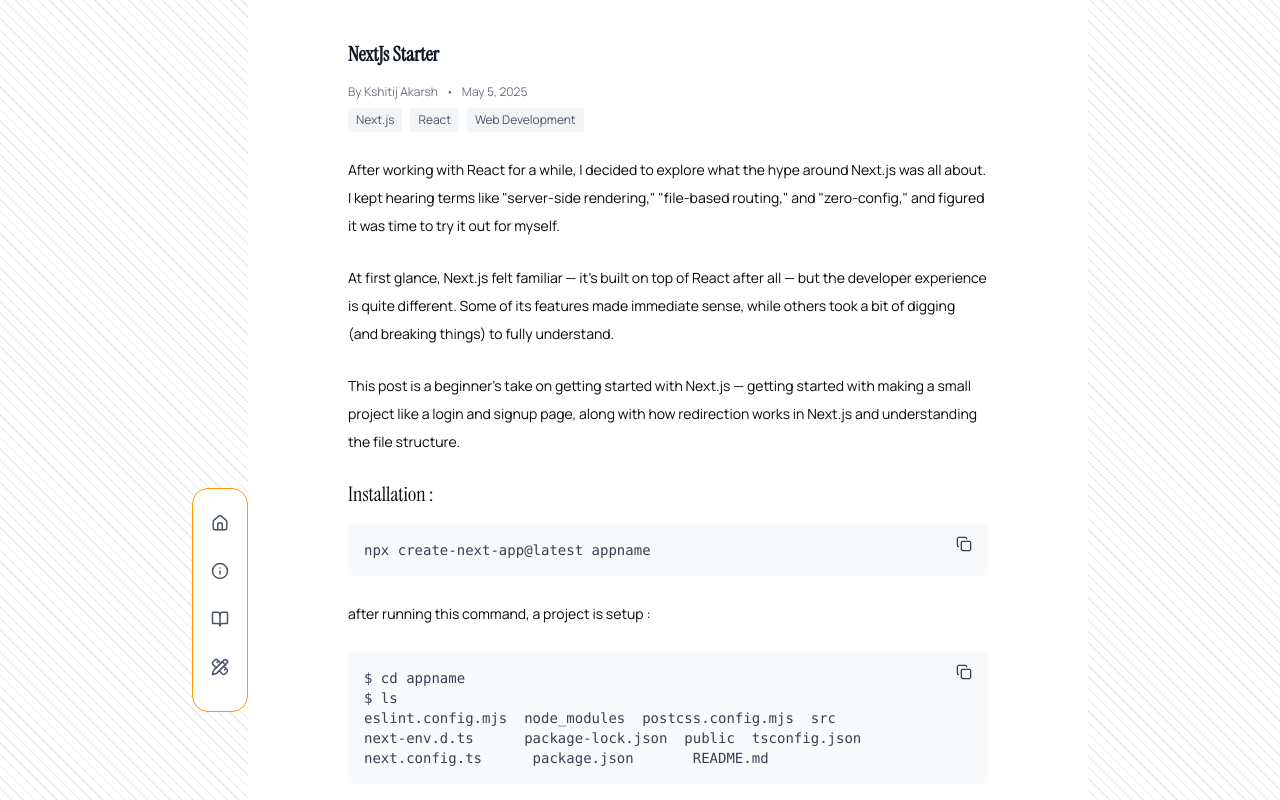
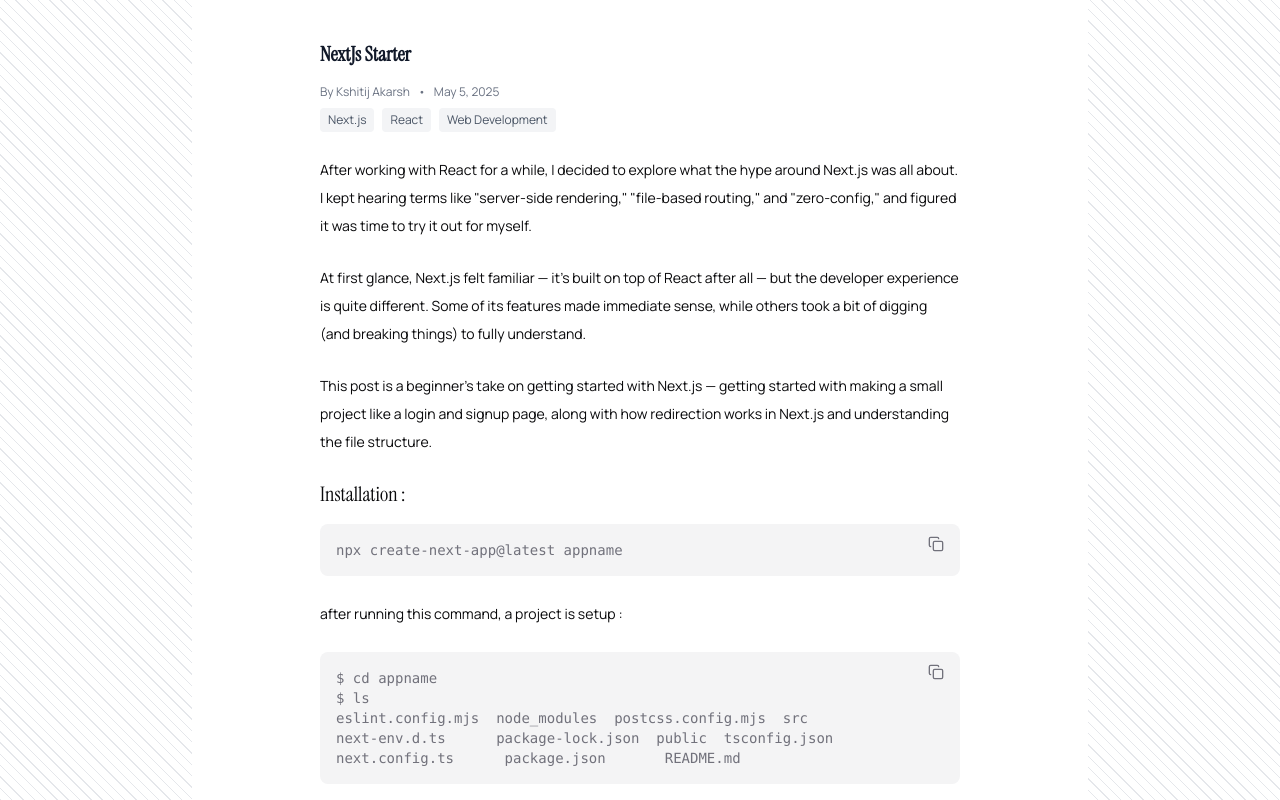
Before and after one commit to kshitijakarsh/port, a Next.js app: page /blogs/1 in a window 1280 px wide. Shown: the top 800 px of the page. Built offline with nearby package versions, Linux system fonts and the light colour scheme.

Commit message:
feat: Implement dark mode with a new `oklch` based design system, refactor component styling, and add a Navbar component.

```diff
--- a/package.json
+++ b/package.json
@@ -23,6 +23,7 @@
     "lucide-react": "^0.525.0",
     "motion": "^12.23.25",
     "next": "16.0.10",
+    "next-themes": "^0.4.6",
     "react": "^19.2.1",
     "react-activity-calendar": "^3.0.1",
     "react-day-picker": "^9.11.3",
--- a/src/app/(site)/layout.tsx
+++ b/src/app/(site)/layout.tsx
@@ -10,7 +10,7 @@ export default function SiteLayout({
     <ErrorBoundary>
       <div className="max-w-4xl mx-auto w-full mb-22 sm:mb-0">
         <div className="flex">
-          <Sidebar />
+          {/* <Sidebar /> */}
           <main className="flex-1 w-full bg-white">{children}</main>
         </div>
       </div>
--- a/src/app/(site)/page.tsx
+++ b/src/app/(site)/page.tsx
@@ -5,15 +5,16 @@ import RecentBlog from "@/components/sections/RecentBlogs";
 import { GradientText } from "@/components/ui/shadcn-io/gradient-text";
 import Github from "@/components/sections/Github";
 import Button from "@/components/Button";
+import Navbar from "@/components/home/Navbar";
 
 export default function Home() {
   return (
-    <div className="flex w-full">
-      <div className="hidden sm:block w-px bg-gray-200 inset-shadow" />
+    <div className="flex w-full bg-background min-h-screen text-foreground">
+      <div className="hidden sm:block w-px bg-border inset-shadow" />
 
       <div className="flex-1 w-full">
-        <div className="flex flex-col sm:flex-row justify-between sm:items-center gap-4 w-full px-4 sm:px-8 md:px-12 lg:px-16">
-          <GradientText
+        <div className="flex flex-col py-10 sm:flex-row justify-between sm:items-center gap-4 w-full px-0.5">
+          {/* <GradientText
             text="Kshitij Akarsh"
             gradient="linear-gradient(90deg, #fcd34d 0%, #f59e0b 50%, #f97316 100%)"
             className="serif text-3xl sm:text-4xl text-center mt-10 mb-2 sm:mb-10"
@@ -21,7 +22,9 @@ export default function Home() {
 
           <div className="hidden sm:flex justify-end">
             <Button text="Download Resume" />
-          </div>
+          </div> */}
+
+          <Navbar />
         </div>
         <div className="flex justify-center">
           <div className="flex flex-col gap-6 w-full max-w-4xl">
@@ -33,7 +36,7 @@ export default function Home() {
           </div>
         </div>
       </div>
-      <div className="hidden sm:block w-px bg-gray-200 inset-shadow" />
+      <div className="hidden sm:block w-px bg-border inset-shadow" />
     </div>
   );
 }
--- a/src/app/globals.css
+++ b/src/app/globals.css
@@ -4,88 +4,41 @@
 @custom-variant dark (&:is(.dark *));
 
 :root {
-  /* Base Colors */
 
-  /* Component Colors */
-  --bg-card: #F8F8F8;
-  --bg-button: #ffffff;
-  --text-primary: #171717;
-  --text-secondary: #4b5563;
-  --text-muted: #6b7280;
-  --text-light: #9ca3af;
-  --text-link: #3b82f6;
-
-  /* Gradients */
-  --gradient-start: rgba(249, 243, 243, 0.4);
-  --gradient-end: rgba(251, 250, 250, 0.1);
-
-  /* Code Block Colors */
-  --bg-code: #f9fafb;
-  --text-code: #374151;
-
-  /* Borders */
-  --thin-border: 0.5px solid #dad8d8;
-
-  --border-color: #dad8d8;
-
-  /* Border Radius */
-  --outer-radius: 21px;
-  --inner-radius: 10px;
-  --radius-md: 0.375rem;
-  --radius-3xl: 1.5rem;
-
-  /* Spacing - Sidebar */
-  --sidebar-icon-spacing: 48px;
-  --sidebar-base-offset: 16px;
-  --sidebar-mobile-offset: 15px;
-  --sidebar-width: 3.5rem;
-  --sidebar-height: 14rem;
-
-  /* Sizes */
-  --icon-size: 18px;
-  --icon-stroke-width: 2;
-  --icon-button-size: 36px;
-  --icon-button-small: 16px;
-
-  /* Transitions */
-  --transition-duration: 300ms;
-  --transition-timing: ease-in-out;
-  --transition-base: all var(--transition-duration) var(--transition-timing);
-
-  /* Copy Feedback Duration */
-  --copy-feedback-duration: 2000ms;
   --radius: 0.625rem;
+  /* Zinc-based Light Mode */
   --background: oklch(1 0 0);
-  --foreground: oklch(0.145 0 0);
+  --foreground: oklch(0.141 0.005 285.823);
   --card: oklch(1 0 0);
-  --card-foreground: oklch(0.145 0 0);
+  --card-foreground: oklch(0.141 0.005 285.823);
   --popover: oklch(1 0 0);
-  --popover-foreground: oklch(0.145 0 0);
-  --primary: oklch(0.205 0 0);
+  --popover-foreground: oklch(0.141 0.005 285.823);
+  --primary: oklch(0.141 0.005 285.823);
   --primary-foreground: oklch(0.985 0 0);
-  --secondary: oklch(0.97 0 0);
-  --secondary-foreground: oklch(0.205 0 0);
-  --muted: oklch(0.97 0 0);
-  --muted-foreground: oklch(0.556 0 0);
-  --accent: oklch(0.97 0 0);
-  --accent-foreground: oklch(0.205 0 0);
+  --secondary: oklch(0.967 0.001 286.375);
+  --secondary-foreground: oklch(0.21 0.006 285.885);
+  --muted: oklch(0.967 0.001 286.375);
+  --muted-foreground: oklch(0.552 0.016 285.938);
+  --accent: oklch(0.967 0.001 286.375);
+  --accent-foreground: oklch(0.21 0.006 285.885);
   --destructive: oklch(0.577 0.245 27.325);
-  --border: oklch(0.922 0 0);
-  --input: oklch(0.922 0 0);
-  --ring: oklch(0.708 0 0);
+  --destructive-foreground: oklch(0.985 0 0);
+  --border: oklch(0.92 0.004 286.32);
+  --input: oklch(0.92 0.004 286.32);
+  --ring: oklch(0.141 0.005 285.823);
   --chart-1: oklch(0.646 0.222 41.116);
   --chart-2: oklch(0.6 0.118 184.704);
   --chart-3: oklch(0.398 0.07 227.392);
   --chart-4: oklch(0.828 0.189 84.429);
   --chart-5: oklch(0.769 0.188 70.08);
   --sidebar: oklch(0.985 0 0);
-  --sidebar-foreground: oklch(0.145 0 0);
-  --sidebar-primary: oklch(0.205 0 0);
+  --sidebar-foreground: oklch(0.141 0.005 285.823);
+  --sidebar-primary: oklch(0.21 0.006 285.885);
   --sidebar-primary-foreground: oklch(0.985 0 0);
-  --sidebar-accent: oklch(0.97 0 0);
-  --sidebar-accent-foreground: oklch(0.205 0 0);
-  --sidebar-border: oklch(0.922 0 0);
-  --sidebar-ring: oklch(0.708 0 0);
+  --sidebar-accent: oklch(0.967 0.001 286.375);
+  --sidebar-accent-foreground: oklch(0.21 0.006 285.885);
+  --sidebar-border: oklch(0.92 0.004 286.32);
+  --sidebar-ring: oklch(0.141 0.005 285.823);
 }
 
 body {
@@ -97,6 +50,7 @@ body {
 }
 
 @theme inline {
+  --font-serif: var(--font-instrument);
   --radius-sm: calc(var(--radius) - 4px);
   --radius-md: calc(var(--radius) - 2px);
   --radius-lg: var(--radius);
@@ -132,49 +86,43 @@ body {
   --color-sidebar-accent-foreground: var(--sidebar-accent-foreground);
   --color-sidebar-border: var(--sidebar-border);
   --color-sidebar-ring: var(--sidebar-ring);
-  --animate-blink-cursor: blink-cursor 1.2s step-end infinite;
-  @keyframes blink-cursor {
-  0%, 49% {
-    opacity: 1;
-    }
-  50%, 100% {
-    opacity: 0;
-    }
-  }
+
 }
 
 .dark {
-  --background: oklch(0.145 0 0);
+  /* Gray/Zinc Dark Mode */
+  --background: oklch(0.141 0.005 285.823); /* Zinc 950 - Dark Gray */
   --foreground: oklch(0.985 0 0);
-  --card: oklch(0.205 0 0);
+  --card: oklch(0.141 0.005 285.823);
   --card-foreground: oklch(0.985 0 0);
-  --popover: oklch(0.205 0 0);
+  --popover: oklch(0.141 0.005 285.823);
   --popover-foreground: oklch(0.985 0 0);
-  --primary: oklch(0.922 0 0);
-  --primary-foreground: oklch(0.205 0 0);
-  --secondary: oklch(0.269 0 0);
+  --primary: oklch(0.985 0 0);
+  --primary-foreground: oklch(0.141 0.005 285.823);
+  --secondary: oklch(0.274 0.006 286.033);
   --secondary-foreground: oklch(0.985 0 0);
-  --muted: oklch(0.269 0 0);
-  --muted-foreground: oklch(0.708 0 0);
-  --accent: oklch(0.269 0 0);
+  --muted: oklch(0.274 0.006 286.033);
+  --muted-foreground: oklch(0.705 0.015 286.067);
+  --accent: oklch(0.274 0.006 286.033);
   --accent-foreground: oklch(0.985 0 0);
-  --destructive: oklch(0.704 0.191 22.216);
-  --border: oklch(1 0 0 / 10%);
-  --input: oklch(1 0 0 / 15%);
-  --ring: oklch(0.556 0 0);
+  --destructive: oklch(0.396 0.141 25.723);
+  --destructive-foreground: oklch(0.985 0 0);
+  --border: oklch(0.274 0.006 286.033);
+  --input: oklch(0.274 0.006 286.033);
+  --ring: oklch(0.442 0.011 285.786);
   --chart-1: oklch(0.488 0.243 264.376);
   --chart-2: oklch(0.696 0.17 162.48);
   --chart-3: oklch(0.769 0.188 70.08);
   --chart-4: oklch(0.627 0.265 303.9);
   --chart-5: oklch(0.645 0.246 16.439);
-  --sidebar: oklch(0.205 0 0);
+  --sidebar: oklch(0.141 0.005 285.823);
   --sidebar-foreground: oklch(0.985 0 0);
   --sidebar-primary: oklch(0.488 0.243 264.376);
   --sidebar-primary-foreground: oklch(0.985 0 0);
-  --sidebar-accent: oklch(0.269 0 0);
+  --sidebar-accent: oklch(0.274 0.006 286.033);
   --sidebar-accent-foreground: oklch(0.985 0 0);
-  --sidebar-border: oklch(1 0 0 / 10%);
-  --sidebar-ring: oklch(0.556 0 0);
+  --sidebar-border: oklch(0.274 0.006 286.033);
+  --sidebar-ring: oklch(0.442 0.011 285.786);
 }
 
 @layer base {
--- a/src/app/layout.tsx
+++ b/src/app/layout.tsx
@@ -2,6 +2,7 @@ import type { Metadata } from "next";
 import { Instrument_Serif, Manrope } from "next/font/google";
 import "./globals.css";
 import { Analytics } from "@vercel/analytics/next";
+import { ThemeProvider } from "next-themes";
 
 const manrope = Manrope({
   subsets: ["latin"],
@@ -30,9 +31,17 @@ export default function RootLayout({
 }>) {
   return (
     <html lang="en">
-      <body className={`${manrope.variable} ${instrumentSerif.variable} bg-[repeating-linear-gradient(45deg,#e5e7eb_0px,#e5e7eb_1px,transparent_1px,transparent_8px)]` }>
-        {children}
-        <Analytics />
+      <body
+        className={`${manrope.variable} ${instrumentSerif.variable} bg-[repeating-linear-gradient(45deg,#e5e7eb_0px,#e5e7eb_1px,transparent_1px,transparent_8px)] dark:bg-[radial-gradient(#3f3f46_1px,transparent_1px)] dark:bg-size-[16px_16px]`}
+      >
+        <ThemeProvider
+          attribute="class"
+          defaultTheme="light"
+          enableSystem={false}
+        >
+          {children}
+          <Analytics />
+        </ThemeProvider>
       </body>
     </html>
   );
--- a/src/components/CodeBlock.tsx
+++ b/src/components/CodeBlock.tsx
@@ -4,16 +4,6 @@ import { Copy } from "lucide-react";
 import { useState } from "react";
 import { COPY_FEEDBACK_DURATION } from "@/constants";
 
-/**
- * CodeBlock Component
- *
- * Displays code snippets with syntax highlighting and copy-to-clipboard functionality.
- * Shows visual feedback when code is copied.
- *
- * @param {Object} props - Component props
- * @param {string} props.content - The code content to display
- * @returns Code block with copy button
- */
 export default function CodeBlock({ content }: { content: string }) {
   const [copied, setCopied] = useState(false);
 
@@ -25,12 +15,7 @@ export default function CodeBlock({ content }: { content: string }) {
 
   return (
     <div
-      className="relative p-4 overflow-x-auto text-sm mb-6"
-      style={{
-        backgroundColor: "var(--bg-code)",
-        color: "var(--text-code)",
-        borderRadius: "var(--radius-md)",
-      }}
+      className="relative p-4 overflow-x-auto text-sm mb-6 bg-muted text-muted-foreground rounded-md"
     >
       <button
         onClick={handleCopy}
--- /dev/null
+++ b/src/components/home/Navbar.tsx
@@ -0,0 +1,38 @@
+"use client";
+
+import { Moon, Sun } from "lucide-react";
+import { useState } from "react";
+import { useTheme } from "next-themes";
+
+export default function Navbar() {
+  const { theme, setTheme } = useTheme()
+
+  const changeTheme = () => {
+    setTheme(theme === "light" ? "dark" : "light");
+  };
+
+  return (
+    <nav className="relative w-full px-4 sm:px-8 md:px-12 lg:px-16 py-2 border border-border outline-1 outline-border outline-offset-2 rounded-sm">
+      <div className="flex justify-between items-center">
+        <h1 className="text-2xl text-foreground font-serif">Kshitij Akarsh</h1>
+        <div className="bg-muted flex gap-4 px-2 py-1 rounded-sm outline-1 outline-border outline-offset-2 items-center">
+          <button
+            className="font-sans text-xs bg-background p-1 rounded-sm shadow-sm border border-border/50"
+            onClick={() => changeTheme()}
+          >
+            {theme === "light" ? <Moon size={12} /> : <Sun size={12} />}
+          </button>
+          <button className="font-sans text-xs text-muted-foreground hover:text-foreground transition-colors">
+            About
+          </button>
+          <button className="font-sans text-xs text-muted-foreground hover:text-foreground transition-colors">
+            Projects
+          </button>
+          <button className="font-sans text-xs text-muted-foreground hover:text-foreground transition-colors">
+            Design
+          </button>
+        </div>
+      </div>
+    </nav>
+  );
+}
```
Also changed, not shown: src/components/ErrorBoundary.tsx (+6 -31 lines), 1 other file (tests, documents, lock files or other folders).
